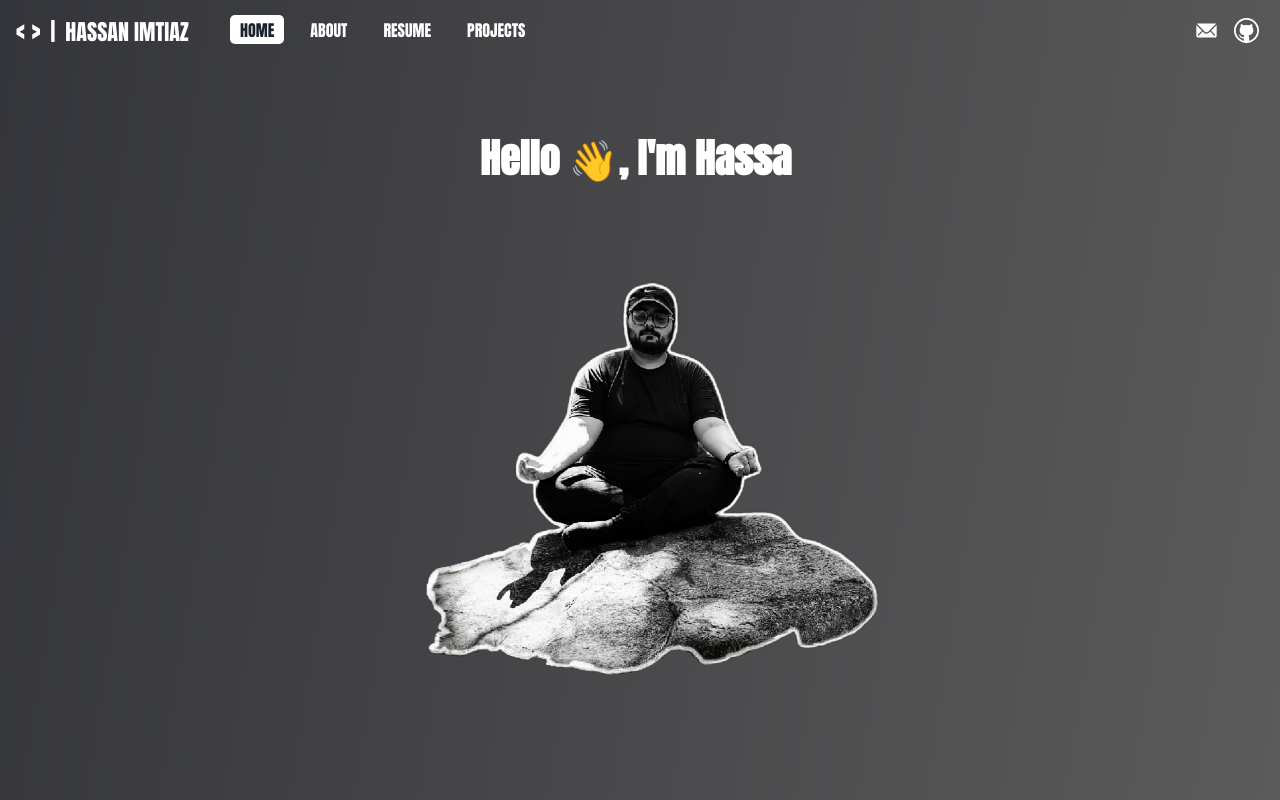
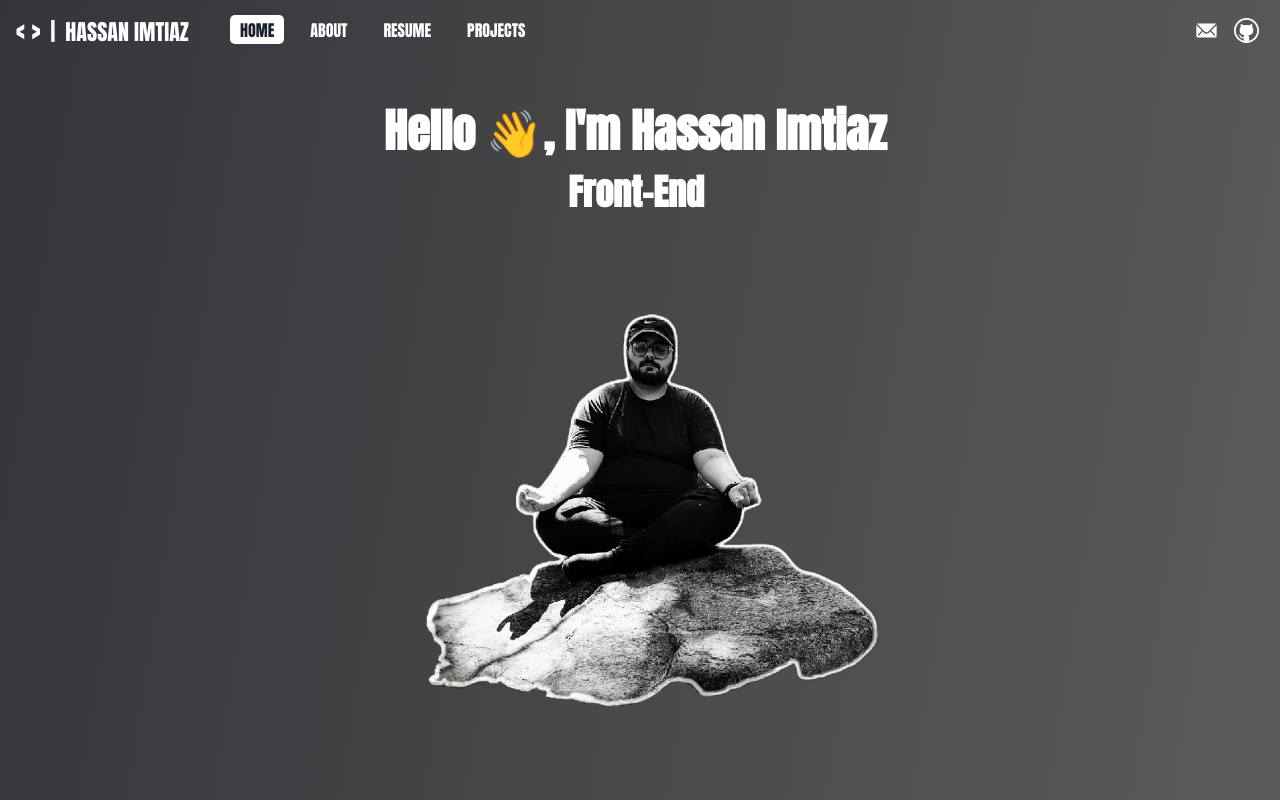
Before and after one commit to hassanimtiaz194/portfolio, a Next.js app: page / in a window 1280 px wide. Built offline with nearby package versions, Linux system fonts and the light colour scheme.

Commit message:
minor changes

```diff
--- a/src/app/page.js
+++ b/src/app/page.js
@@ -3,7 +3,7 @@ import { Box, Text } from "@chakra-ui/react";
 import Image from "next/image";
 import Typical from "react-typical";
 import TypicalAnimation from "../components/typical-animation/typical-animation";
-import { Introduction } from "../constants/constants";
+import { Introduction, Introduction_Name } from "../constants/constants";
 
 export default function Home() {
   const basePath = process.env.NODE_ENV === "production" ? "/portfolio" : "";
@@ -16,11 +16,18 @@ export default function Home() {
       height="calc(100vh - 60px)"
       justifyContent="center"
     >
-      <Box>
+      <Box display="flex" alignItems="center" flexDirection="column">
         <Text
           fontFamily="Anton"
           color="white"
-          fontSize={{ base: "18px", md: "26px", lg: "40px" }}
+          fontSize={{ base: "22px", md: "36px", lg: "46px" }}
+        >
+          <TypicalAnimation steps={Introduction_Name} loop={1} />
+        </Text>
+        <Text
+          fontFamily="Anton"
+          color="white"
+          fontSize={{ base: "20px", md: "24px", lg: "36px" }}
         >
           <TypicalAnimation steps={Introduction} />
         </Text>
--- a/src/components/typical-animation/typical-animation.js
+++ b/src/components/typical-animation/typical-animation.js
@@ -1,12 +1,13 @@
 "use client";
 import Typical from "react-typical";
 
-export default function TypicalAnimation({ steps = [] }) {
+export default function TypicalAnimation({
+  steps = ["", 1000],
+  loop = Infinity,
+}) {
   return (
     <>
-      {steps.length !== 0 && (
-        <Typical steps={steps} loop={Infinity} wrapper="b" />
-      )}
+      {steps.length !== 0 && <Typical steps={steps} loop={loop} wrapper="b" />}
     </>
   );
 }
--- a/src/constants/constants.js
+++ b/src/constants/constants.js
@@ -17,15 +17,18 @@ export const NAV_ITEMS = [
   },
 ];
 
+export const Introduction_Name = [
+  "Hello 👋, I'm Hassan Imtiaz",
+  3500
+];
+
 export const Introduction = [
-  "Hello 👋, I'm Hassan Imtiaz",
+  "Front-End Developer 🖥️",
   3500,
-  "I am a Front-End developer 🖥️",
+  "Back-End Developer 🔧",
   3500,
-  "I am a Back-End developer 🔧",
+  "Full-Stack Developer (🖥️ + 🔧)",
   3500,
-  "I am a Full-Stack developer (🖥️ + 🔧)",
-  3500,
-  "I am a Software Engineer 💻",
+  "Software Engineer 💻",
   3500,
 ];
```
